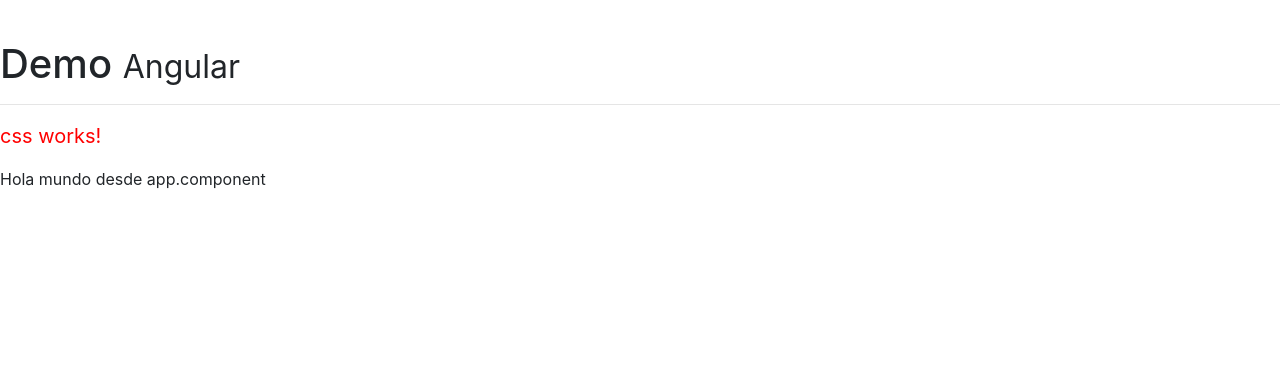
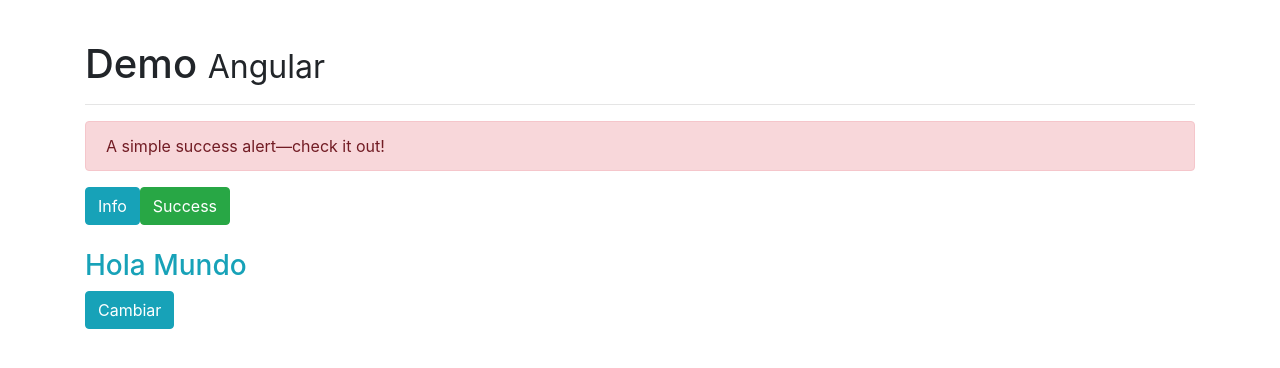
Before and after one commit to ejcordoba/udemy-courses-angular-10, an Angular app in the folder 06-miscelaneos/: page / in a window 1280 px wide. Shown: the top 368 px of the page. Built offline with nearby package versions, Linux system fonts and the light colour scheme.

Commit message:
section 8 - lesson 143 done

```diff
--- a/06-miscelaneos/src/app/app.component.html
+++ b/06-miscelaneos/src/app/app.component.html
@@ -1,9 +1,10 @@
-<div class="containter main-container">
+<div class="container main-container">
     <h1>Demo <small>Angular</small></h1>
     <hr>
 
     <!-- <app-ng-style></app-ng-style> -->
-    <app-css></app-css>
+    <!-- <app-css></app-css> -->
+    <app-clases></app-clases>
 
-    <p>Hola mundo desde app.component</p>
+    <!-- <p>Hola mundo desde app.component</p> -->
 </div>
--- a/06-miscelaneos/src/app/app.module.ts
+++ b/06-miscelaneos/src/app/app.module.ts
@@ -4,12 +4,14 @@ import { BrowserModule } from '@angular/platform-browser';
 import { AppComponent } from './app.component';
 import { NgStyleComponent } from './components/ng-style/ng-style.component';
 import { CssComponent } from './components/css/css.component';
+import { ClasesComponent } from './components/clases/clases.component';
 
 @NgModule({
   declarations: [
     AppComponent,
     NgStyleComponent,
-    CssComponent
+    CssComponent,
+    ClasesComponent
   ],
   imports: [
     BrowserModule
--- /dev/null
+++ b/06-miscelaneos/src/app/components/clases/clases.component.html
@@ -0,0 +1,12 @@
+<div [ngClass]="alerta" class="alert" role="alert">
+    A simple success alert—check it out!
+</div>
+
+<button type="button" class="btn btn-info" (click)="alerta = 'alert-info'">Info</button>
+<button type="button" class="btn btn-success" (click)="alerta = 'alert-success'">Success</button>
+
+<br><br>
+
+<h3 [ngClass]=" { 'text-danger': propiedades.danger, 'text-info': !propiedades.danger } ">Hola Mundo</h3>
+
+<button [ngClass]="{ 'btn-danger': propiedades.danger, 'btn-info': !propiedades.danger }" (click)="propiedades.danger = !propiedades.danger" type="button" name="button" class="btn">Cambiar</button>
--- /dev/null
+++ b/06-miscelaneos/src/app/components/clases/clases.component.ts
@@ -0,0 +1,20 @@
+import { Component, OnInit } from '@angular/core';
+
+@Component({
+  selector: 'app-clases',
+  templateUrl: './clases.component.html'
+})
+export class ClasesComponent implements OnInit {
+
+  alerta:string = "alert-danger";
+
+  propiedades:any = {
+    danger: false
+  };
+
+  constructor() { }
+
+  ngOnInit(): void {
+  }
+
+}
```
Also changed, not shown: 1 other file (tests, documents, lock files or other folders).
